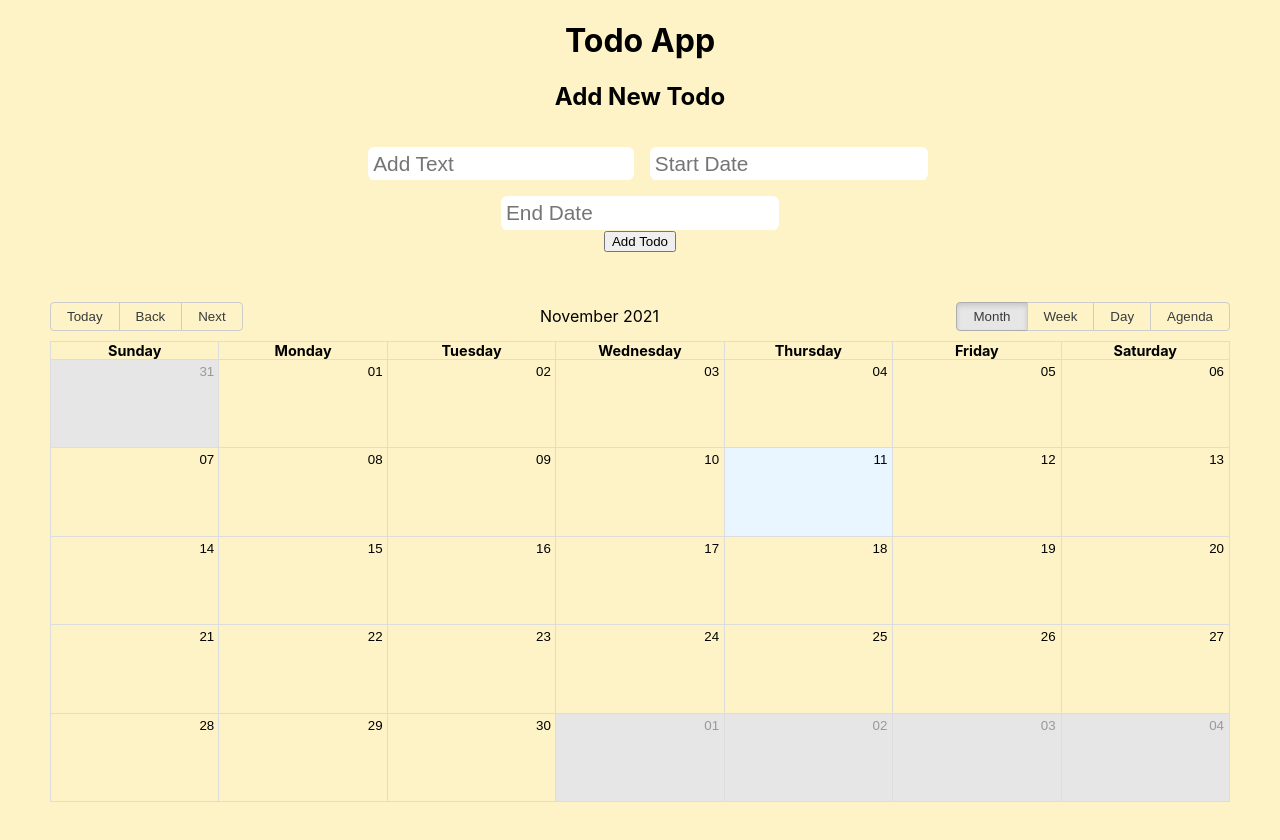
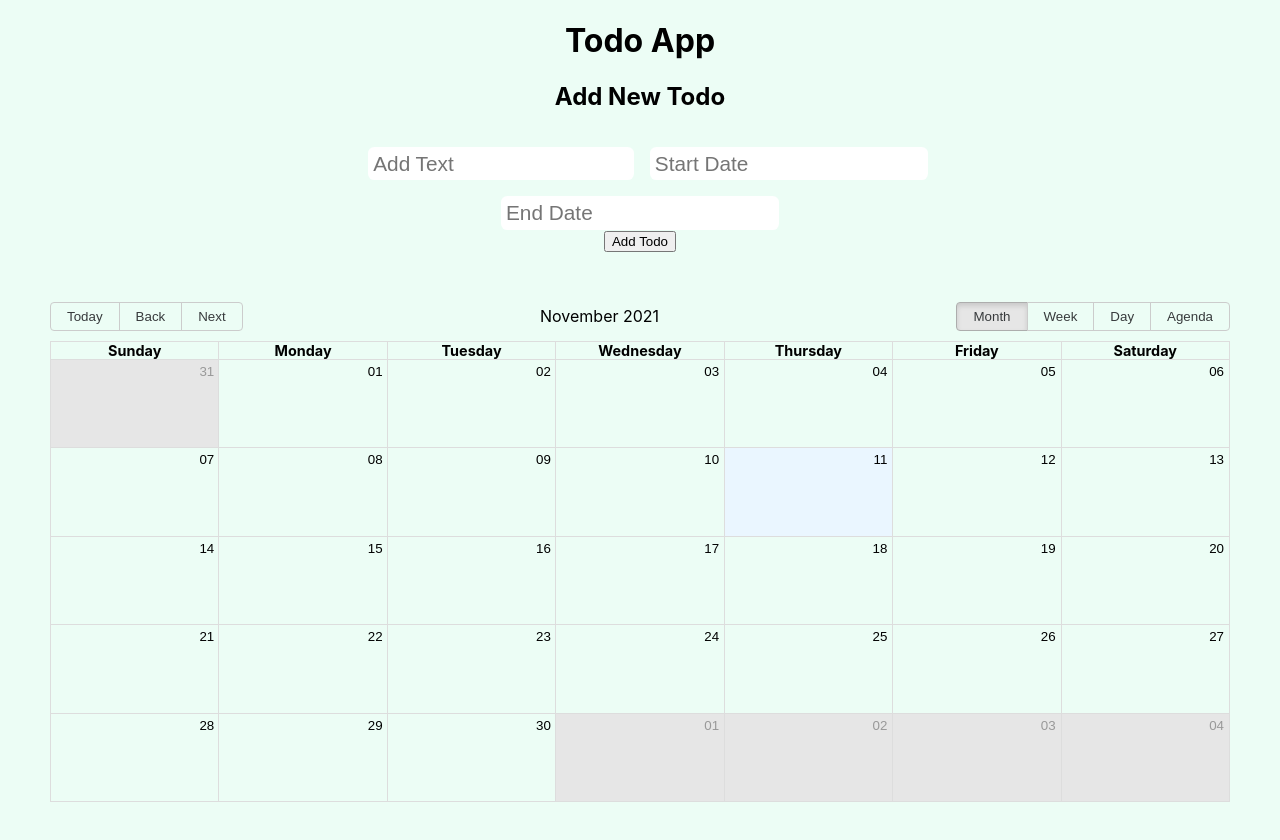
Before and after one commit to biswat/todo_app, a React (Create React App) app: page / in a window 1280 px wide. Shown: the top 840 px of the page. Built offline with nearby package versions, Linux system fonts and the light colour scheme.

Commit message:
feat: background color added

```diff
--- a/src/App.css
+++ b/src/App.css
@@ -1,5 +1,5 @@
 body{
-  background: #FEF3C7;
+  background: #ECFDF5;
 }
 
 .App {
```
